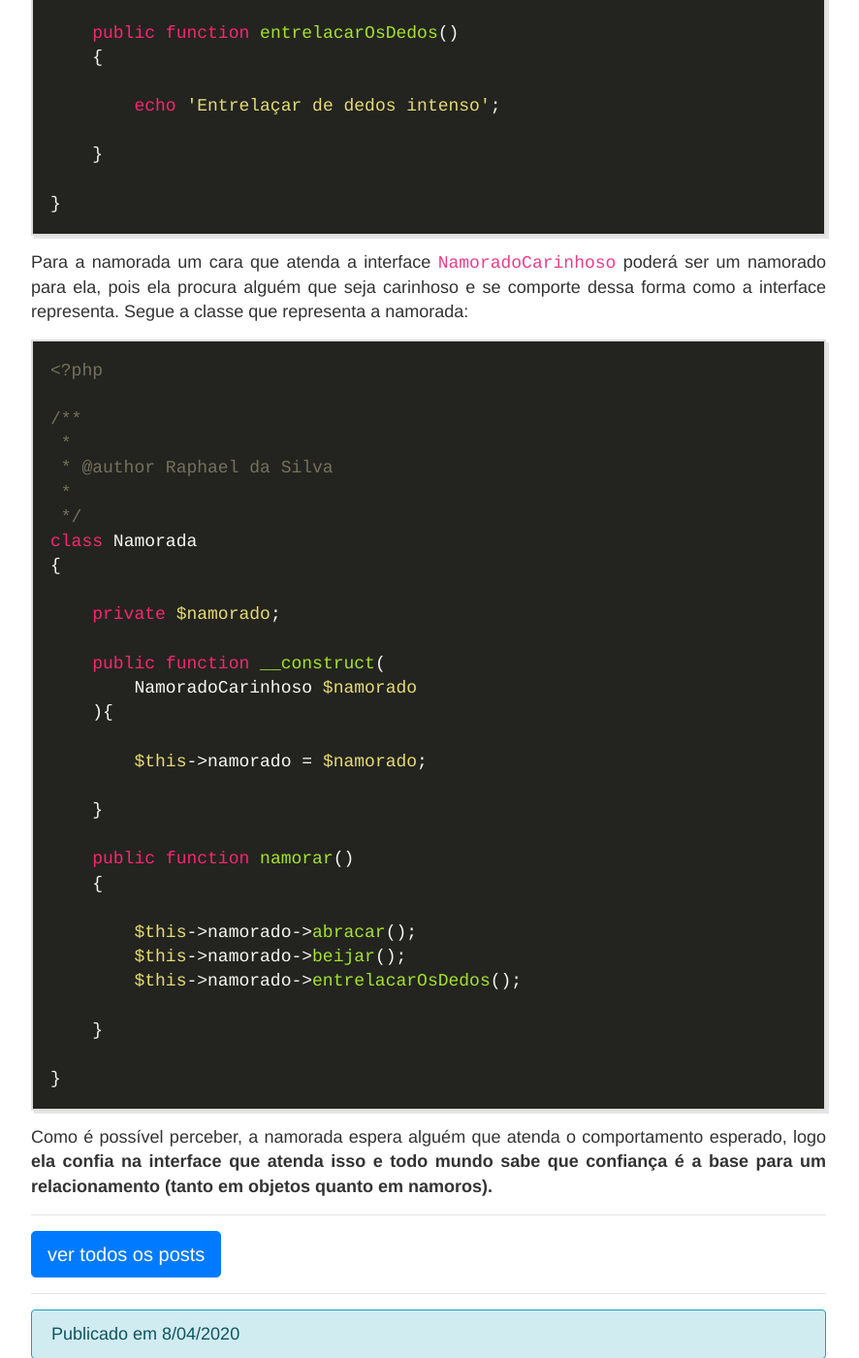
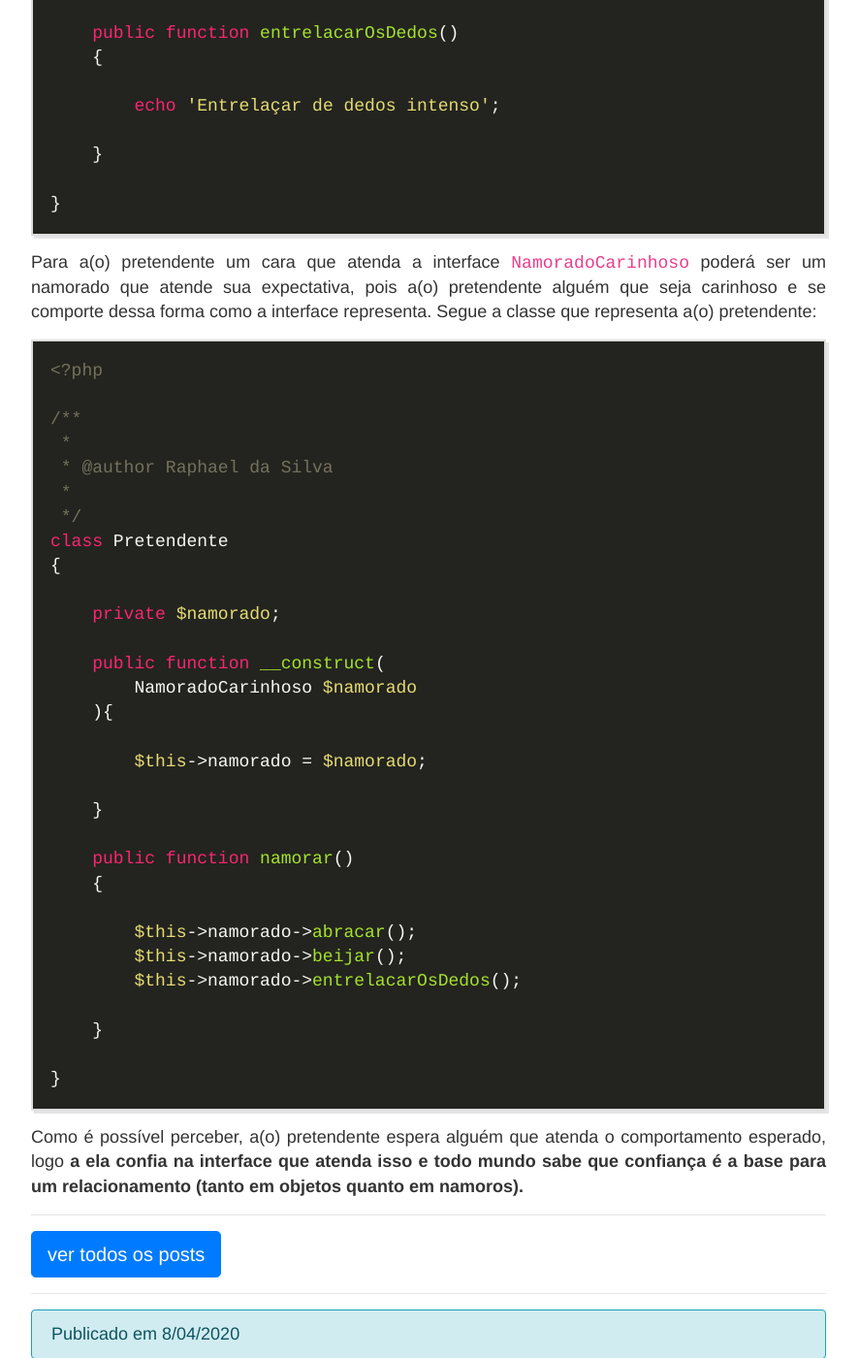
Before and after one commit to raphael-da-silva/raphael-da-silva.github.io, a Jekyll site: the page built from _posts/2020-04-08-relacionamentos-com-interfaces.md, in a window 1280 px wide and 1400 px high, scrolled down 2534 px. Shown: the whole window at 97% size, without its empty margins (198-1084 px from the left). Built offline with Jekyll 4.4.1, drawn with Linux system fonts in a browser that asks for light colours; nearby versions of some CDN libraries; some of the changed text lies outside the part shown.

Commit message:
Revisão em post

````diff
--- a/_posts/2020-04-08-relacionamentos-com-interfaces.md
+++ b/_posts/2020-04-08-relacionamentos-com-interfaces.md
@@ -105,7 +105,7 @@ class CaraExtrovertido implements NamoradoCarinhoso
 }
 ```
 
-Para a namorada um cara que atenda a interface ```NamoradoCarinhoso``` poderá ser um namorado para ela, pois ela procura alguém que seja carinhoso e se comporte dessa forma como a interface representa. Segue a classe que representa a namorada:
+Para a(o) pretendente um cara que atenda a interface ```NamoradoCarinhoso``` poderá ser um namorado que atende sua expectativa, pois a(o) pretendente alguém que seja carinhoso e se comporte dessa forma como a interface representa. Segue a classe que representa a(o) pretendente:
 
 ```php
 <?php
@@ -115,7 +115,7 @@
  * @author Raphael da Silva
  *
  */
-class Namorada
+class Pretendente
 {
 
     private $namorado;
@@ -140,4 +140,4 @@ class Namorada
 }
 ```
 
-Como é possível perceber, a namorada espera alguém que atenda o comportamento esperado, logo **ela confia na interface que atenda isso e todo mundo sabe que confiança é a base para um relacionamento (tanto em objetos quanto em namoros).**
+Como é possível perceber, a(o) pretendente espera alguém que atenda o comportamento esperado, logo **a ela confia na interface que atenda isso e todo mundo sabe que confiança é a base para um relacionamento (tanto em objetos quanto em namoros).**
````
Also changed, not shown: other parts of _posts/2020-04-08-relacionamentos-com-interfaces.md (+1 -1 lines).
